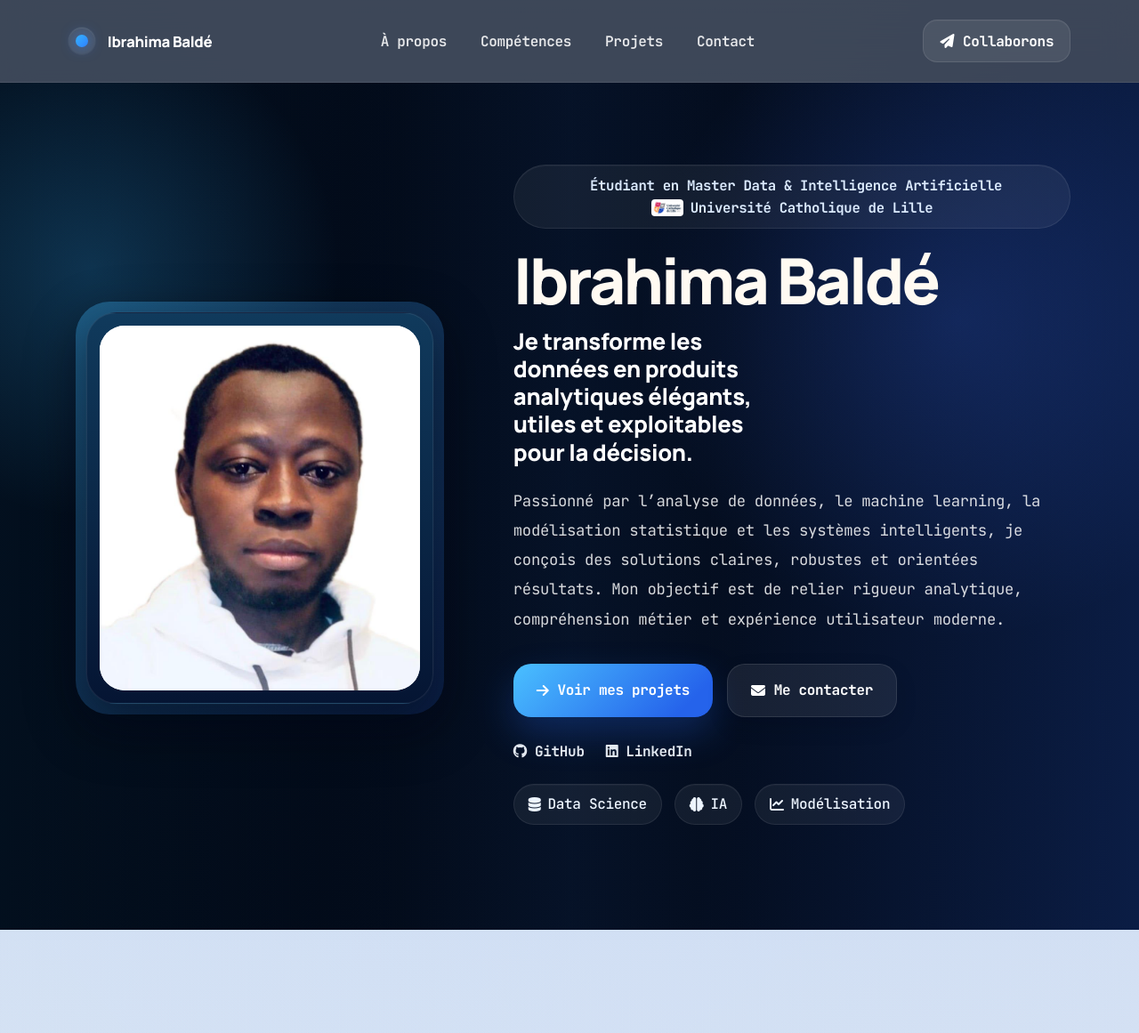
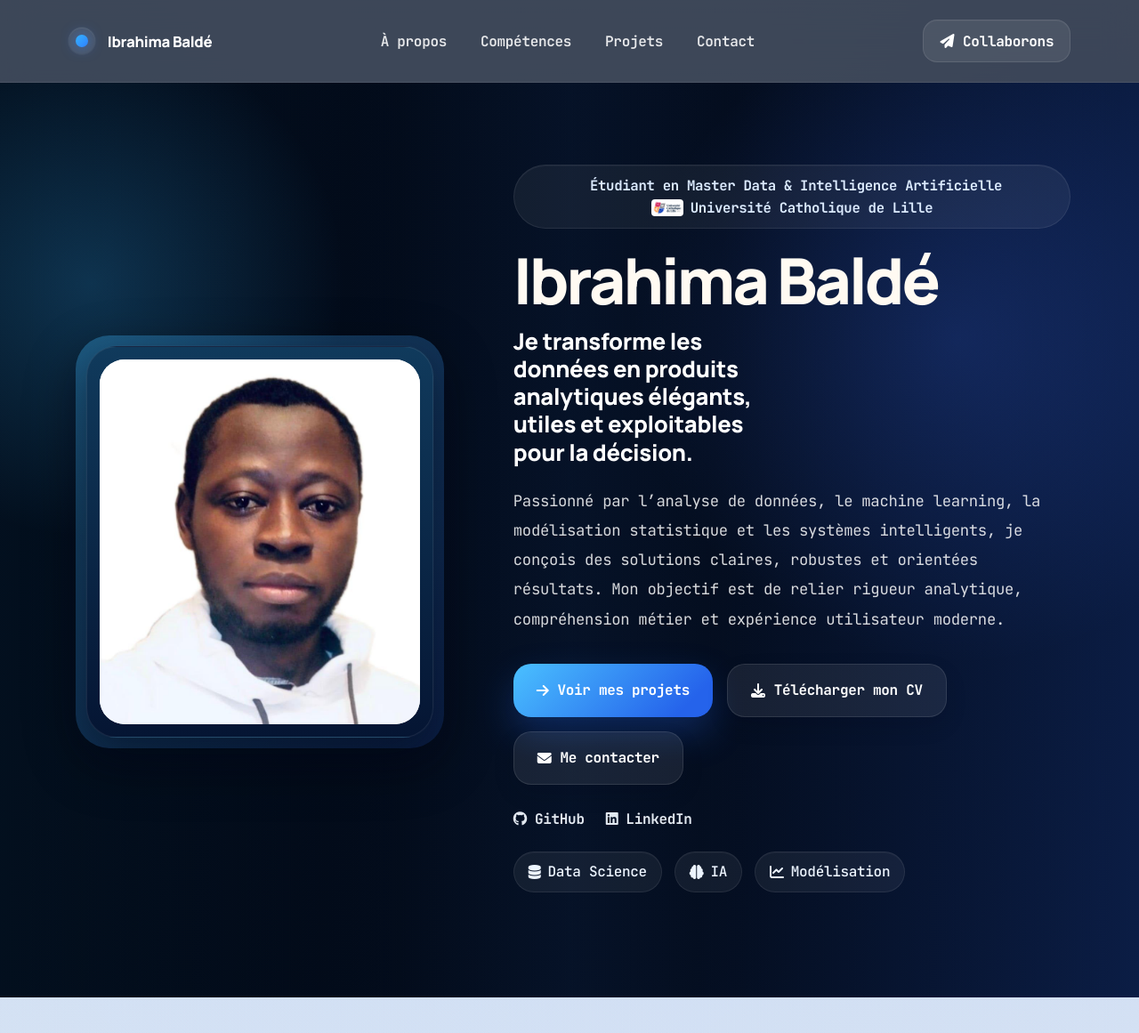
Before and after one commit to IbrahimaBalde09/portfolio, a Django app: page / in a window 1280 px wide. Shown: the top 1161 px of the page at 89% size. Run offline with Django 5.2, Linux system fonts and the light colour scheme.

Commit message:
Add CV download tracking

```diff
--- a/website/templates/website/index.html
+++ b/website/templates/website/index.html
@@ -172,6 +172,18 @@
         <i class="fa-solid fa-arrow-right"></i>
         Voir mes projets
     </a>
+
+    <a href="{% static 'website/files/CV_Ibrahima_Balde.pdf' %}"
+       class="btn btn-secondary"
+       download
+       onclick="gtag('event', 'download_cv', {
+           'event_category': 'CV',
+           'event_label': 'CV_Ibrahima_Balde.pdf'
+       });">
+        <i class="fa-solid fa-download"></i>
+        Télécharger mon CV
+    </a>
+
     <a href="#contact" class="btn btn-secondary">
         <i class="fa-solid fa-envelope"></i>
         Me contacter
```
Lines whose indentation alone changed are shown as unchanged.
